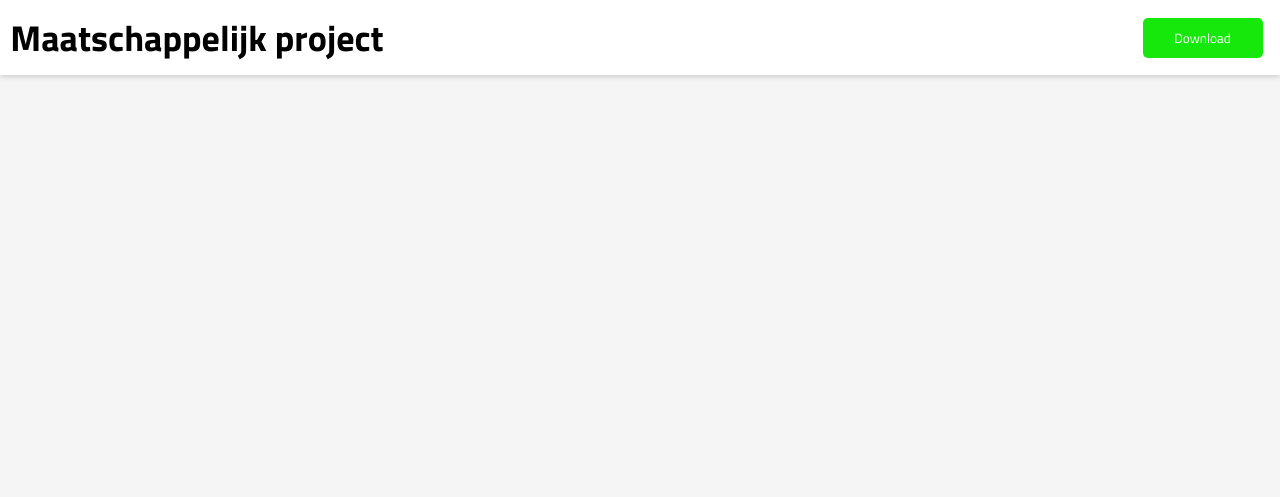
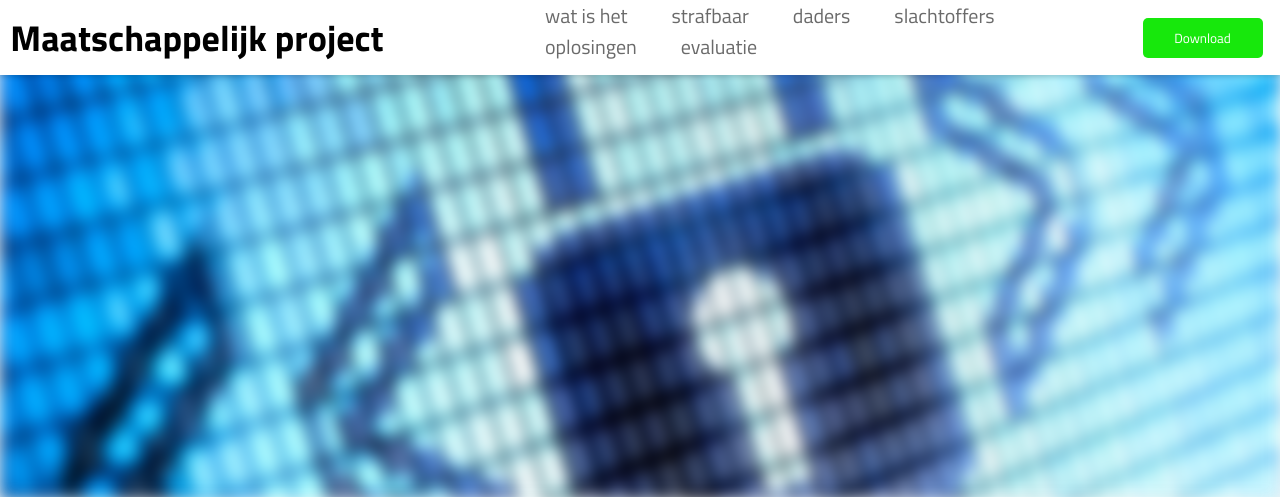
Before and after one commit to timgroothuis/encryption-tool, a plain HTML site: page index.html in a window 1280 px wide. Shown: the top 497 px of the page. Drawn offline with Linux system fonts and the light colour scheme.

Commit message:
navigation bar

```diff
--- a/index.html
+++ b/index.html
@@ -19,13 +19,24 @@
         <nav id="navbar">
             <div>
                 <h1 id="navbarTitle">Maatschappelijk project</h1>
-                <button id="downloadButton" style="float:right;">Download</button>
+                <button id="downloadButton">Download</button>
+                <div id="navbarItems">
+                    <a class="navbarLink" href="">wat is het</a>
+                    <a class="navbarLink" href="">strafbaar</a>
+                    <a class="navbarLink" href="">daders</a>
+                    <a class="navbarLink" href="">slachtoffers</a>
+                    <a class="navbarLink" href="">oplosingen</a>
+                    <a class="navbarLink" href="">evaluatie</a>
+                </div>
             </div>
         </nav>
 
         <!--achtergrond image-->
         <div id="achtergrond">
+        </div>
 
+        <!--main content-->
+        <div id="content">
         </div>
 
         <!-- Link scripts -->
--- a/style.css
+++ b/style.css
@@ -23,6 +23,7 @@ p {
     font-weight:400;
     color: white;
     transition-duration: 0.5s;
+    float:right;
 }
 
 #downloadButton:hover {
@@ -36,6 +37,7 @@ p {
     position: fixed;
     top: 0;
     width: 100%;
+    z-index: 1;
 }
 
 .thankyou {
@@ -53,4 +55,31 @@ p {
     background-image: url("resources/NF5CWqR9_4x.jpg");
     filter: blur(8px);
     -webkit-filter:blur(8px);
+    height: 500px;
+    background-position: center;
+    z-index: 0;
+    resize: both;
+    background-size: cover;
 }
+
+#content {
+    margin-top: 0px;
+    background-color: white;
+    width: 100%;
+    height: 500px;
+    z-index: 1;
+}
+
+#navbarItems {
+    width: 600px;
+    margin: 0px;
+    float: right;
+}
+
+.navbarLink {
+    font-family: 'Titillium Web', sans-serif;
+    text-decoration: none;
+    color: #6a6a6a;
+    font-size: 20px;
+    padding: 20px;
+}
```
